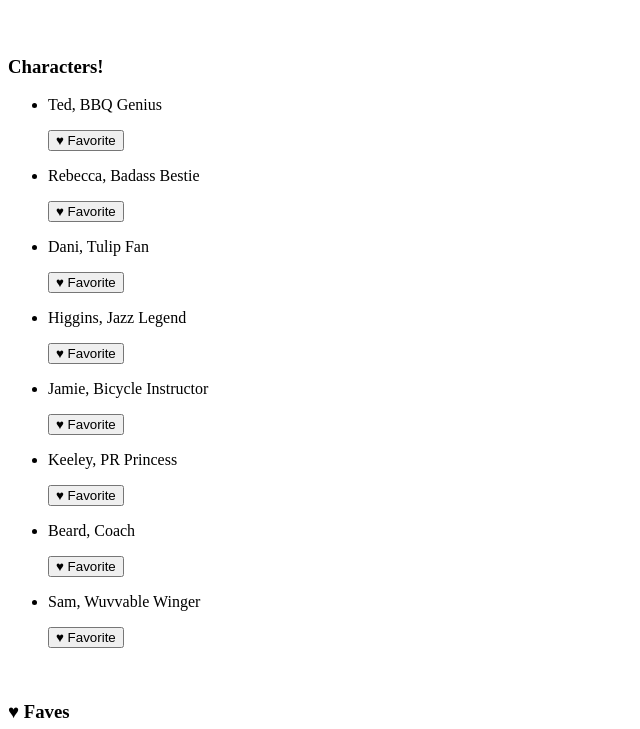
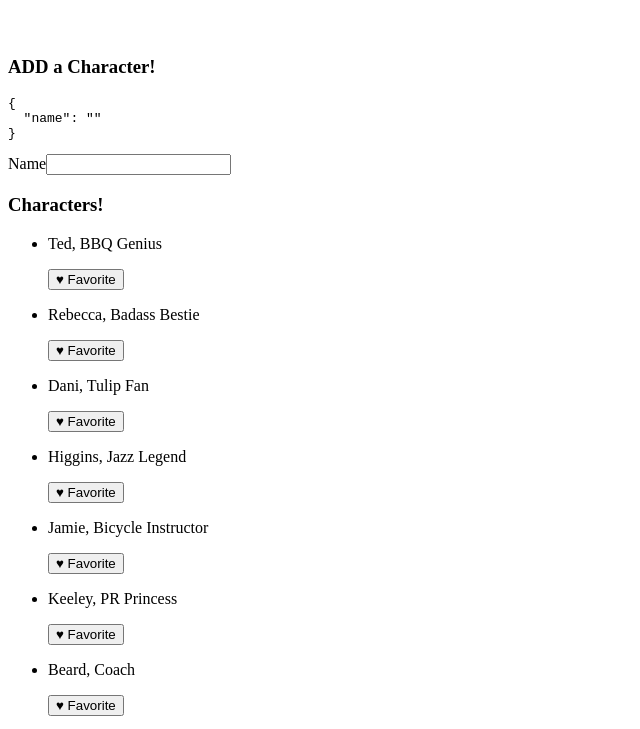
Before and after one commit to librarykrystal/vue-3-intro-workshop, a plain HTML site: page index.html in a window 1280 px wide. Shown: the part 61-790 px from the top of the page, without its empty margins (0-640 px from the left). Drawn offline with nearby package versions, Linux system fonts and the light colour scheme.

Commit message:
Made form for adding new character.

```diff
--- a/index.html
+++ b/index.html
@@ -11,6 +11,13 @@
     <br/>
 
     <div id="app">
+      <h3>ADD a Character!</h3>
+      <pre>{{ newCharacter }}</pre>
+      <label for="character-name">Name</label>
+      <input type="text" v-model="newCharacter.name" @keyup.enter="addNewCharacter" />
+
+      <br/>
+
       <p v-if="characterList.length === 0">There are no characters!</p>
       <!-- v-show is an alternate where things are shown/hidden via CSS, not done here -->
       <p v-else-if="characterList.length === 1">There's only one character!</p>
@@ -73,9 +80,16 @@
               {name: 'Beard', desc: 'Coach', baller: false},
               {name: 'Sam', desc: 'Wuvvable Winger', baller: true},
             ],
-            favoriteList: []
+            favoriteList: [],
+            newCharacter: {
+              name: ''
+            }
         }),
         methods: {
+          addNewCharacter() {
+            this.characterList.push(this.newCharacter)
+            this.newCharacter = { name: '' }
+          },
           favoriteCharacter(character) {
             this.favoriteList.push(character)
           }
```
